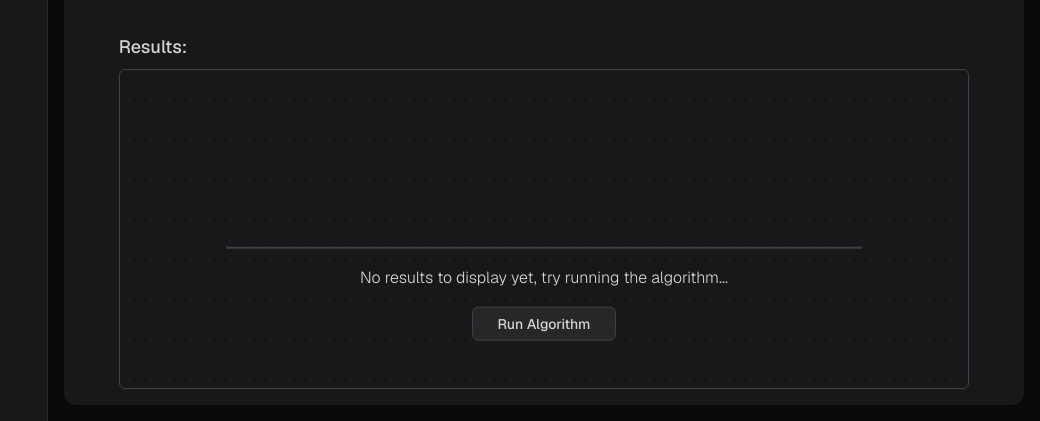
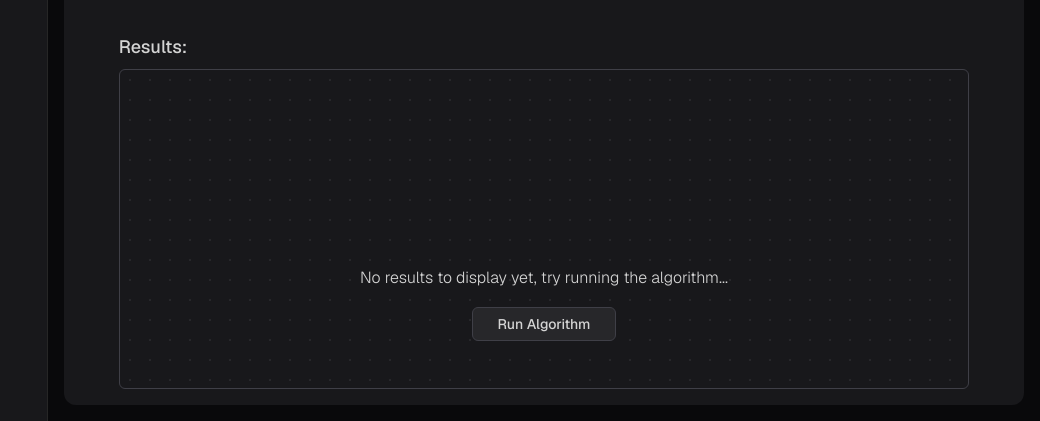
Before and after one commit to pakdad-mousavi/algorithms, a Vue app: page /cpu-scheduling/round-robin in a window 1280 px wide. Shown: the part 1858-2279 px from the top of the page, without its empty margins (240-1280 px from the left). Built offline with nearby package versions, Linux system fonts and the light colour scheme; some icons are missing.

Commit message:
Simplify the style of the EmptySpace component.

```diff
--- a/src/components/general/EmptySpace.vue
+++ b/src/components/general/EmptySpace.vue
@@ -1,12 +1,11 @@
 <template>
   <div
     class="border rounded-md border-zinc-700 h-80 bg-[image:repeating-radial-gradient(var(--color-zinc-800)_0,var(--color-zinc-800)_1px,_transparent_1px,_transparent_100%)] bg-[size:20px_20px] bg-fixed">
-    <div class="relative flex items-center justify-center w-full h-full">
-      <Icon class="absolute -translate-x-1/2 top-1/3 -translate-y-1/3 text-zinc-700 text-9xl left-1/2 animate-bounce"
-        tag="span">
-        <Moon class="-rotate-10"></Moon>
+    <div class="relative flex flex-col items-center justify-center w-full h-full">
+      <Icon class="text-zinc-700 text-9xl" tag="span">
+        <CogSharp></CogSharp>
       </Icon>
-      <div class="z-10 w-3/4 pt-4 space-y-2 text-center border-t-2 translate-y-2/3 border-zinc-700 h-1/3">
+      <div class="z-10 space-y-2 text-center">
         <slot></slot>
       </div>
     </div>
@@ -14,6 +13,6 @@
 </template>
 
 <script setup>
-import { Moon } from '@vicons/tabler';
+import { CogSharp } from '@vicons/ionicons5';
 import { Icon } from '@vicons/utils';
 </script>
```
